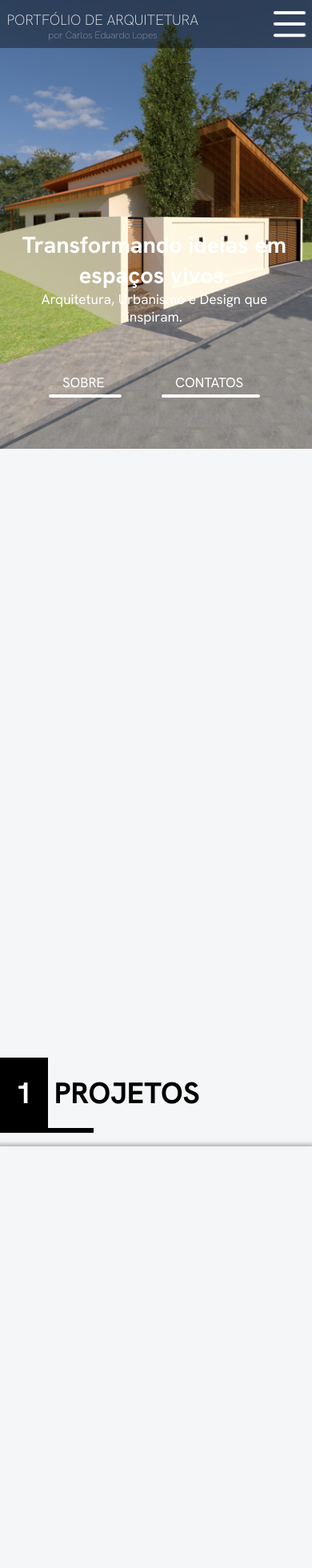
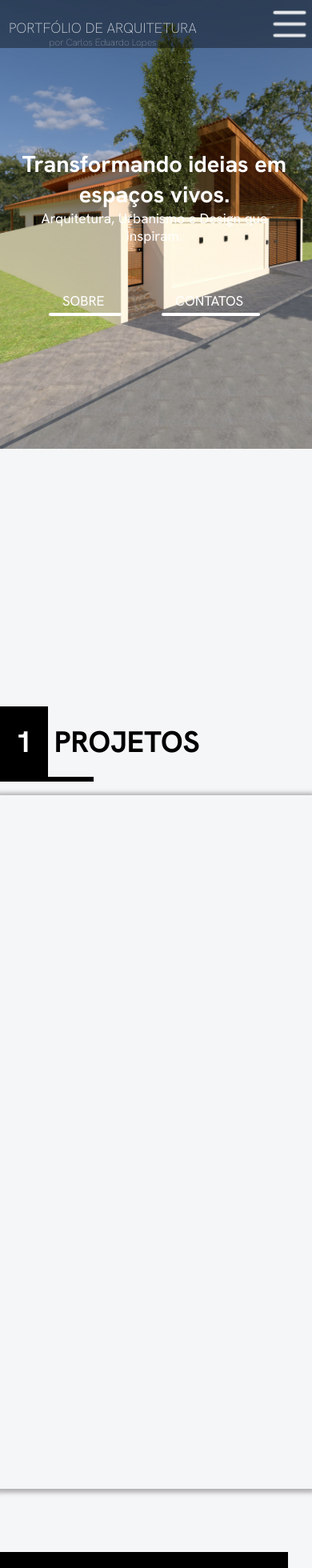
Before and after one commit to AllanC12/lopes_archictecture, a Next.js app: page / in a window 390 px wide. Shown: the top 1960 px of the page at 80% size. Built offline with nearby package versions, Linux system fonts and the light colour scheme.

Commit message:
fix - correção de espaçamento em mobile

```diff
--- a/components/sass_components/Banner.module.css
+++ b/components/sass_components/Banner.module.css
@@ -49,6 +49,9 @@
   }
 }
 @media (max-width: 500px) {
+  .banner {
+    padding: 12vh 1%;
+  }
   .banner_one {
     background-image: url("../../public/images/mob_one.png");
   }
--- a/components/sass_components/Banner.module.scss
+++ b/components/sass_components/Banner.module.scss
@@ -60,9 +60,9 @@
 }
 
 @media (max-width: 500px){
-    // .banner{
-    //     padding: 10vh 1%;
-    // }
+    .banner{
+       padding: 12vh 1%;
+    }
 
     .banner_one{
         background-image: url('../../public/images/mob_one.png');
--- a/components/sass_components/Projects.module.css
+++ b/components/sass_components/Projects.module.css
@@ -85,4 +85,7 @@
     margin-bottom: 3%;
     width: 100% !important;
   }
+  .projects {
+    margin-top: 0;
+  }
 }/*# sourceMappingURL=Projects.module.css.map */
--- a/components/sass_components/Projects.module.scss
+++ b/components/sass_components/Projects.module.scss
@@ -102,4 +102,8 @@
         margin-bottom: 3%;
         width: 100% !important;
     }
+
+    .projects{
+        margin-top: 0;
+    }
 }
```
Also changed, not shown: 2 other files (tests, documents, lock files or other folders).
